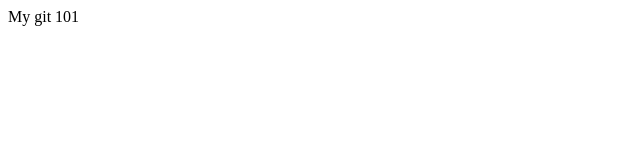
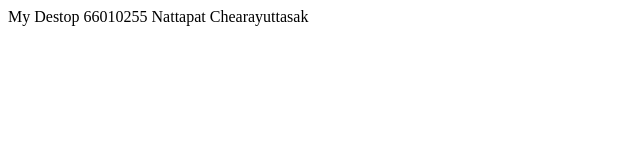
Before and after one commit to Sapui999/Git101, a plain HTML site: page index.html in a window 1280 px wide. Shown: the whole page, without its empty margins (0-640 px from the left). Drawn offline with Linux system fonts and the light colour scheme.

Commit message:
Update index.html

```diff
--- a/index.html
+++ b/index.html
@@ -6,6 +6,6 @@
         <title>Document</title>
     </head>
     <body>
-        My git 101
+        My Destop 66010255 Nattapat Chearayuttasak
     </body>
 </html>
```
